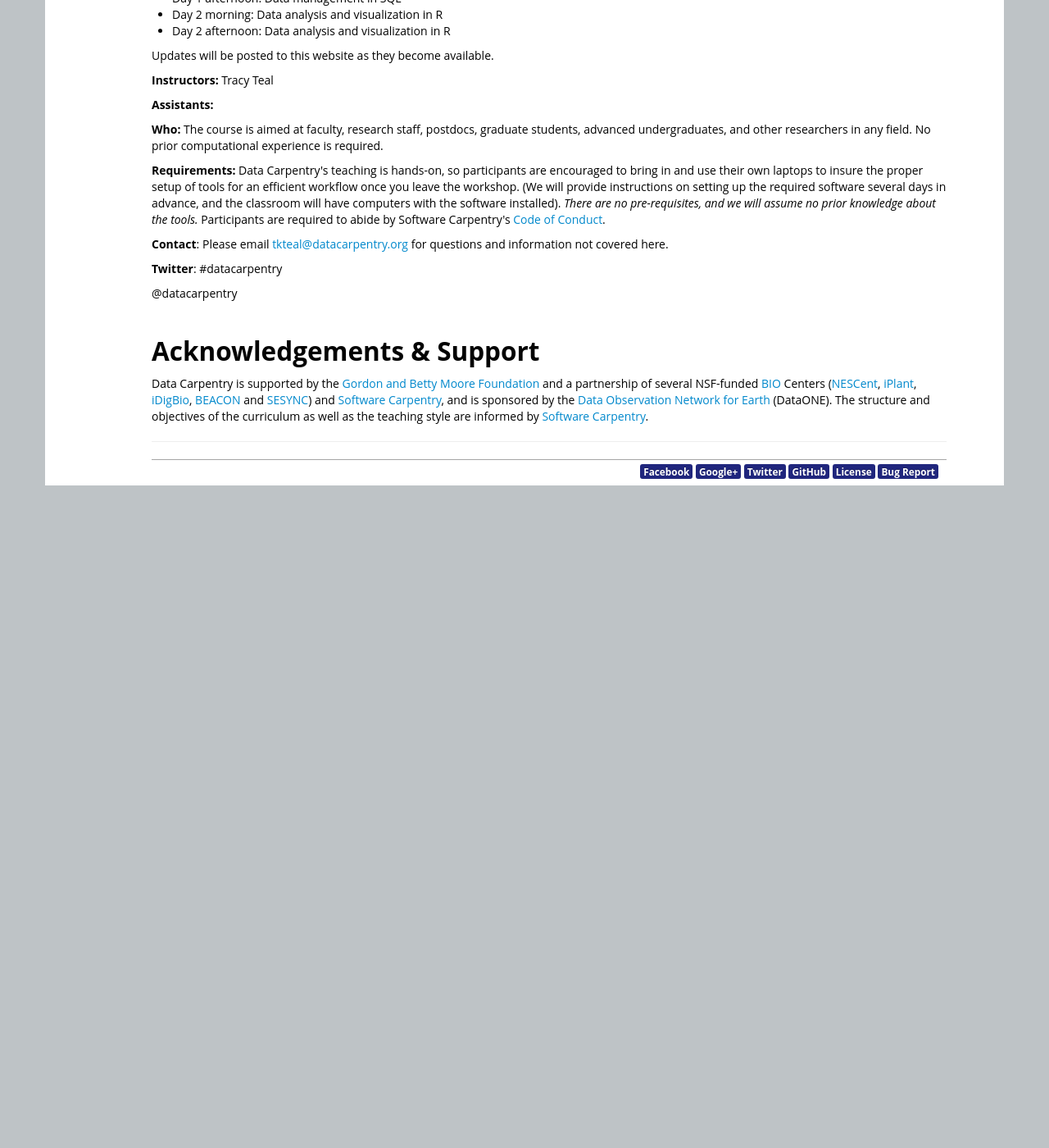
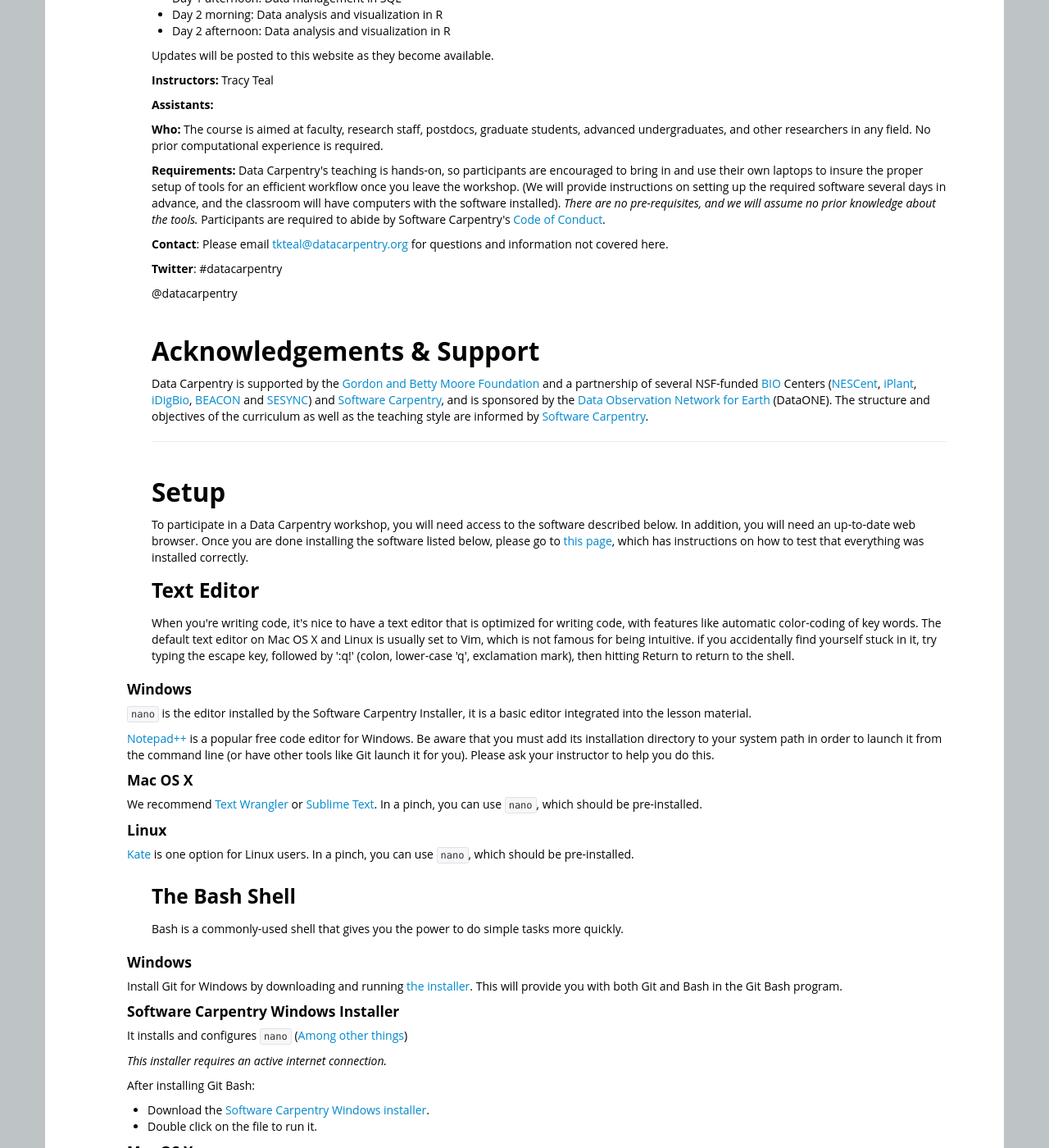
Before and after one commit to datacarpentry/2015-05-03-NDIC, a Jekyll site: the page built from index.html, in a window 1280 px wide and 1400 px high, scrolled down 723 px. Shown: the whole window at 82% size. Built offline with Jekyll 4.4.1, drawn with Linux system fonts in a browser that asks for light colours; nearby versions of some CDN libraries; library files that are not in the unit come from our copies; before the commit the page ends 1335 px from its top, so only the background shows below that; some of the changed text lies outside the part shown.

Commit message:
added Leah YAML and files for setup

```diff
--- /dev/null
+++ b/_includes/rSetup.html
@@ -0,0 +1,44 @@
+<div id="r"> <!-- Start of 'R' section. -->
+  <h3>R</h3>
+
+  <p>
+    <a href="http://www.r-project.org">R</a> is a programming language
+    that is especially powerful for data exploration, visualization, and
+    statistical analysis. To interact with R, we use
+    <a href="http://www.rstudio.com/">RStudio</a>.
+  </p>
+
+  <div class="row">
+    <div class="col-md-4">
+      <h4 id="r-windows">Windows</h4>
+      <p>
+	Install R by downloading and running
+	<a href="http://cran.r-project.org/bin/windows/base/release.htm">this .exe file</a>
+	from <a href="http://cran.r-project.org/index.html">CRAN</a>.
+	Also, please install the
+	<a href="http://www.rstudio.com/ide/download/desktop">RStudio IDE</a>.
+      </p>
+    </div>
+    <div class="col-md-4">
+      <h4 id="r-macosx">Mac OS X</h4>
+      <p>
+	Install R by downloading and running
+	<a href="http://cran.r-project.org/bin/macosx/R-latest.pkg">this .pkg file</a>
+	from <a href="http://cran.r-project.org/index.html">CRAN</a>.
+	Also, please install the
+	<a href="http://www.rstudio.com/ide/download/desktop">RStudio IDE</a>.
+      </p>
+    </div>
+    <div class="col-md-4">
+      <h4 id="r-linux">Linux</h4>
+      <p>
+	You can download the binary files for your distribution
+	from <a href="http://cran.r-project.org/index.html">CRAN</a>. Or
+	you can use your package manager (e.g. for Debian/Ubuntu
+	run <code>sudo apt-get install r-base</code> and for Fedora run
+        <code>sudo yum install R</code>).  Also, please install the
+	<a href="http://www.rstudio.com/ide/download/desktop">RStudio IDE</a>.
+      </p>
+    </div>
+  </div>
+</div> <!-- End of 'R' section. -->
--- /dev/null
+++ b/_includes/setup_2.html
@@ -0,0 +1,112 @@
+<h2 id="setup">Setup</h2>
+
+<p>
+  To participate in a Data Carpentry workshop, you will need
+  access to the software described below. In addition, you will
+  need an up-to-date web browser.
+  Once you are done installing the software listed below,
+  please go to <a href="setup/index.html">this page</a>,
+  which has instructions on how to test that everything was installed correctly.
+</p>
+
+<div id="editor"> <!-- Start of 'editor' section. -->
+  <h3>Text Editor</h3>
+
+  <p>
+    When you're writing code, it's nice to have a text editor that is
+    optimized for writing code, with features like automatic
+    color-coding of key words.  The default text editor on Mac OS X and
+    Linux is usually set to Vim, which is not famous for being
+    intuitive.  if you accidentally find yourself stuck in it, try
+    typing the escape key, followed by ':q!' (colon, lower-case 'q',
+    exclamation mark), then hitting Return to return to the shell.
+  </p>
+
+  <div class="row">
+    <div class="col-md-4">
+      <h4 id="editor-windows">Windows</h4>
+      <p>
+	<code>nano</code> is the editor installed by the Software
+	Carpentry Installer, it is a basic editor integrated into the
+	lesson material.
+      </p>
+      <p>
+	<a href="http://notepad-plus-plus.org/">Notepad++</a> is a
+	popular free code editor for Windows.  Be aware that you must
+	add its installation directory to your system path in order to
+	launch it from the command line (or have other tools like Git
+	launch it for you).  Please ask your instructor to help you do
+	this.
+      </p>
+    </div>
+    <div class="col-md-4">
+      <h4 id="editor-macosx">Mac OS X</h4>
+      <p>
+	We recommend
+	<a href="http://www.barebones.com/products/textwrangler/">Text Wrangler</a> or
+	<a href="http://www.sublimetext.com/">Sublime Text</a>.
+	In a pinch, you can use <code>nano</code>,
+	which should be pre-installed.
+      </p>
+    </div>
+    <div class="col-md-4">
+      <h4 id="editor-linux">Linux</h4>
+      <p>
+	<a href="http://kate-editor.org/">Kate</a> is one option for
+	Linux users.  In a pinch, you can use <code>nano</code>, which
+	should be pre-installed.
+      </p>
+    </div>
+  </div>
+</div> <!-- End of 'editor' section. -->
+
+<div id="shell"> <!-- Start of 'shell' section. -->
+  <h3>The Bash Shell</h3>
+
+  <p>
+    Bash is a commonly-used shell that gives you the power to do simple
+    tasks more quickly.
+  </p>
+
+  <div class="row">
+    <div class="col-md-4">
+      <h4 id="shell-windows">Windows</h4>
+      <p>
+	Install Git for Windows by downloading and running
+	<a href="http://msysgit.github.io/">the installer</a>.
+	This will provide you with both Git and Bash in the Git Bash program.
+      </p>
+      <h4>Software Carpentry Windows Installer</h4>
+      <p>It installs and configures <code>nano</code> (<a href="{{site.swc_github}}/windows-installer">Among other things</a>)</p>
+      <p><em>This installer requires an active internet connection.</em></p>
+      <p>After installing Git Bash:</p>
+      <ul>
+	<li>
+          Download the <a href="{{site.swc_installer}}">Software Carpentry Windows installer</a>.
+	</li>
+	<li>
+          Double click on the file to run it.
+	</li>
+      </ul>
+    </div>
+    <div class="col-md-4">
+      <h4 id="shell-macosx">Mac OS X</h4>
+      <p>
+	The default shell in all versions of Mac OS X is bash, so no
+	need to install anything.  You access bash from the Terminal
+	(found in
+	<code>/Applications/Utilities</code>).  You may want to keep
+	Terminal in your dock for this workshop.
+      </p>
+    </div>
+    <div class="col-md-4">
+      <h4 id="shell-linux">Linux</h4>
+      <p>
+	The default shell is usually <code>bash</code>, but if your
+	machine is set up differently you can run it by opening a
+	terminal and typing <code>bash</code>.  There is no need to
+	install anything.
+      </p>
+    </div>
+  </div>
+<div> <!-- End of 'shell' section. -->
--- a/index.html
+++ b/index.html
@@ -15,6 +15,7 @@
 contact: tkteal@datacarpentry.org
 raw: raw.github.com/datacarpentry/2015-05-03-NDIC/gh-pages
 eventbrite:
+language: R
 ---
 <!--
     Edit the values in the parameter block above to be appropriate for your bootcamp.
@@ -229,3 +230,11 @@
 
 {% include setup.html %}
 -->
+
+{% include setup_2.html %}
+
+{% if page.language == "python" %}
+{% include pythonSetup.html %}
+{% else %}
+{% include rSetup.html %}
+{% endif %}
```
Also changed, not shown: _includes/pythonSetup.html (added, +97 -0 lines).
